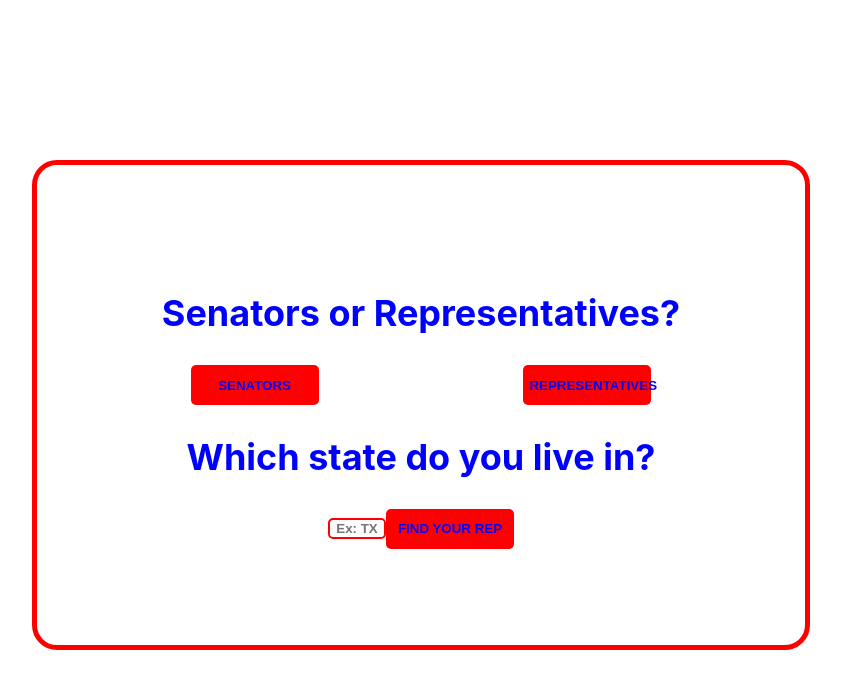
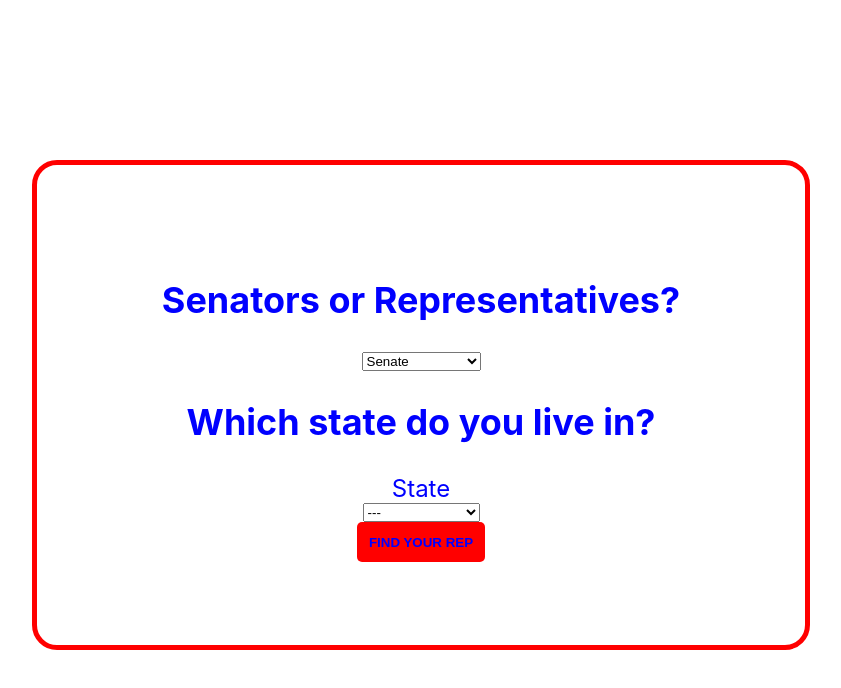
Before and after one commit to AlexDoss42/whos-my-rep, a React (Create React App) app: page / in a window 1280 px wide. Shown: the top 688 px of the page, without its empty margins (224-1065 px from the left). Built offline with nearby package versions, Linux system fonts and the light colour scheme.

Commit message:
adds axios and changes to dropdowns on selectionCard.js

```diff
--- a/src/App.js
+++ b/src/App.js
@@ -8,19 +8,26 @@
 
   const [congress, setCongress] = useState(null)
   const [selectedState, setSelectedState] = useState('')
+  const [listOfReps, setListOfReps] = useState(null)
 
-  let content =
-      <SelectionCard
+  const submitHandler = async (e, setListOfReps) => {
+    e.preventDefault()
+    setListOfReps()
+  }
+
+  let content = <SelectionCard
                   congress={congress}
                   setCongress={setCongress}
                   selectedState={selectedState}
                   setSelectedState={setSelectedState}
+                  submitHandler={submitHandler}
                 />
 
-if(selectedState){
+  if(listOfReps){
     content = <RepList
                 congress={congress}
                 selectedState={selectedState}
+                listOfReps={listOfReps}
               />
   }
 
--- a/src/components/RepList.js
+++ b/src/components/RepList.js
@@ -5,7 +5,7 @@
 const RepList = props => {
 
   return (
-    <div>
+    <div className="repList">
       <h2>Your {props.congress} for {props.selectedState}</h2>
       {results.map(rep => {
         return <RepTile
--- a/src/components/SelectionCard.css
+++ b/src/components/SelectionCard.css
@@ -37,6 +37,13 @@
   text-transform: uppercase;
 }
 
+form {
+  display: flex;
+  flex-direction: column;
+  justify-content: center;
+  align-items: center;
+}
+
 input {
   width: 50px;
 
--- a/src/components/SelectionCard.js
+++ b/src/components/SelectionCard.js
@@ -1,23 +1,111 @@
 import React from 'react';
 import './SelectionCard.css'
+import Axios from 'axios';
 
 const SelectionCard = props => {
+
+  let { congress, setCongress, selectedState, setSelectedState } = props
+
+const submitHandler = (e, congress, selectedState) => {
+  e.preventDefault()
+  if(congress === null) {
+    alert('make sure to pick senators or representatives')
+  } else if(congress === 'senators') {
+      console.log('You are asking for the senators in', selectedState)
+      // Axios.get(`/senators/${props.selectedState}`)
+  } else if(props.congress === 'representatives') {
+      console.log('you are asking for the ', congress, ' in ', selectedState)
+      // Axios.get(`/representatives/${props.selectedState}`)
+  } else
+  console.log('error in your submitHandler')
+}
 
   return(
       <div className="SelectionCard">
           <h2>Senators or Representatives?</h2>
-          <div className='buttonContainer'>
+        <form>
+          <select id='SenRep'>
+            <option>Senate</option>
+            <option>Representatives</option>
+          </select>
+
+          {/* <div className='buttonContainer'>
             <button
               onClick={props.setCongress('senators')}
             >Senators</button>
             <button
               onClick={props.setCongress('representatives')}
             >Representatives</button>
-          </div>
+          </div> */}
           <h2>Which state do you live in?</h2>
 
-          <form onSubmit={props.setSelectedState()}>
-            <input type='text' value={props.selectedState} onChange={e => props.setSelectedState(e.target.value)}  placeholder="Ex: TX"  maxLength="2" minLength="2" required />
+
+          <label for="state">State</label>
+			<select id="state" name="state">
+        <option value="---">---</option>
+        <option value="AL">Alabama</option>
+        <option value="AK">Alaska</option>
+        <option value="AZ">Arizona</option>
+        <option value="AR">Arkansas</option>
+        <option value="CA">California</option>
+        <option value="CO">Colorado</option>
+        <option value="CT">Connecticut</option>
+        <option value="DE">Delaware</option>
+        <option value="FL">Florida</option>
+        <option value="GA">Georgia</option>
+        <option value="HI">Hawaii</option>
+        <option value="ID">Idaho</option>
+        <option value="IL">Illinois</option>
+        <option value="IN">Indiana</option>
+        <option value="IA">Iowa</option>
+        <option value="KS">Kansas</option>
+        <option value="KY">Kentucky</option>
+        <option value="LA">Louisiana</option>
+        <option value="ME">Maine</option>
+        <option value="MD">Maryland</option>
+        <option value="MA">Massachusetts</option>
+        <option value="MI">Michigan</option>
+        <option value="MN">Minnesota</option>
+        <option value="MS">Mississippi</option>
+        <option value="MO">Missouri</option>
+        <option value="MT">Montana</option>
+        <option value="NE">Nebraska</option>
+        <option value="NV">Nevada</option>
+        <option value="NH">New Hampshire</option>
+        <option value="NJ">New Jersey</option>
+        <option value="NM">New Mexico</option>
+        <option value="NY">New York</option>
+        <option value="NC">North Carolina</option>
+        <option value="ND">North Dakota</option>
+        <option value="OH">Ohio</option>
+        <option value="OK">Oklahoma</option>
+        <option value="OR">Oregon</option>
+        <option value="PA">Pennsylvania</option>
+        <option value="RI">Rhode Island</option>
+        <option value="SC">South Carolina</option>
+        <option value="SD">South Dakota</option>
+        <option value="TN">Tennessee</option>
+        <option value="TX">Texas</option>
+        <option value="UT">Utah</option>
+        <option value="VT">Vermont</option>
+        <option value="VAa">Virginia</option>
+        <option value="WA">Washington</option>
+        <option value="WV">West Virginia</option>
+        <option value="WI">Wisconsin</option>
+        <option value="WY">Wyoming</option>
+      </select>
+
+
+          {/* <form onSubmit={submitHandler}>
+            <input
+              type='text'
+              value={props.selectedState}
+              onChange={e => props.setSelectedState(e.target.value)}
+              placeholder="Ex: TX"
+              maxLength="2"
+              minLength="2"
+              required
+            /> */}
             <button>Find Your Rep</button>
           </form>
       </div>
```
Lines whose indentation alone changed are shown as unchanged.
